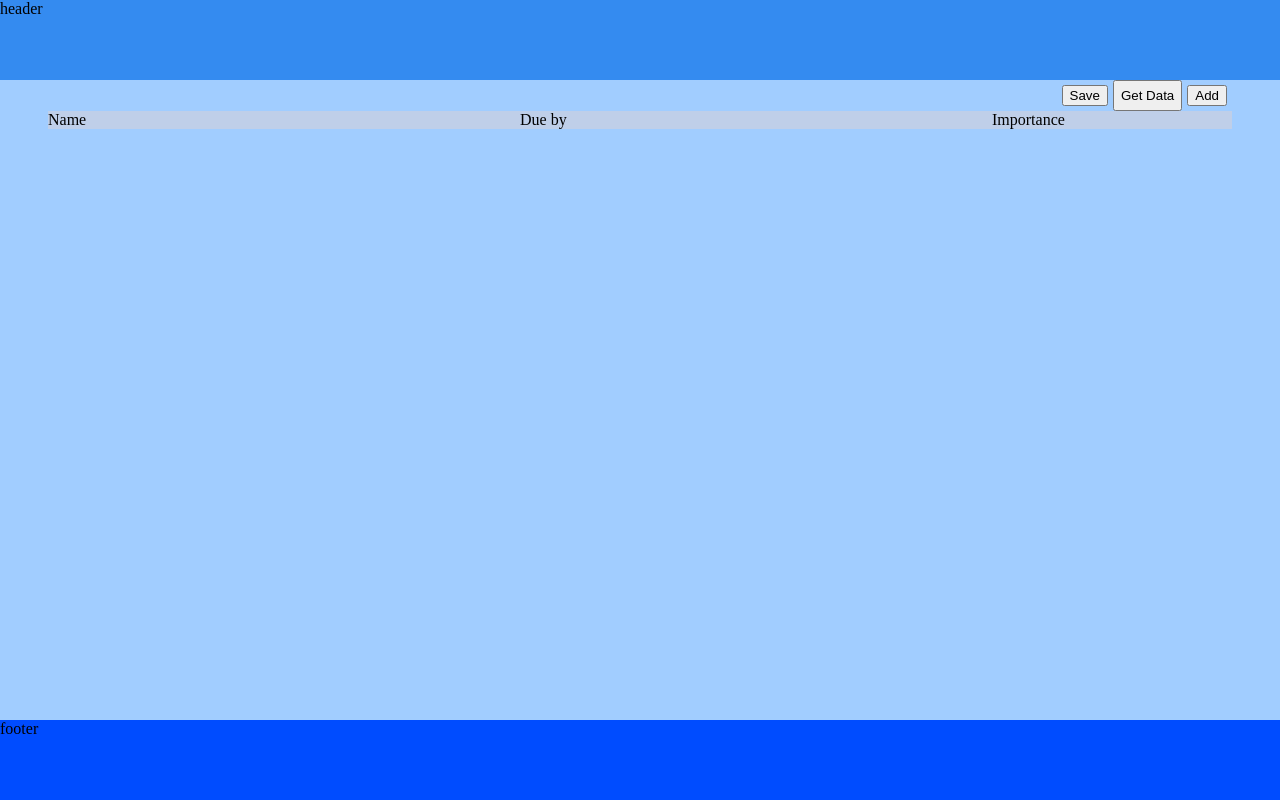
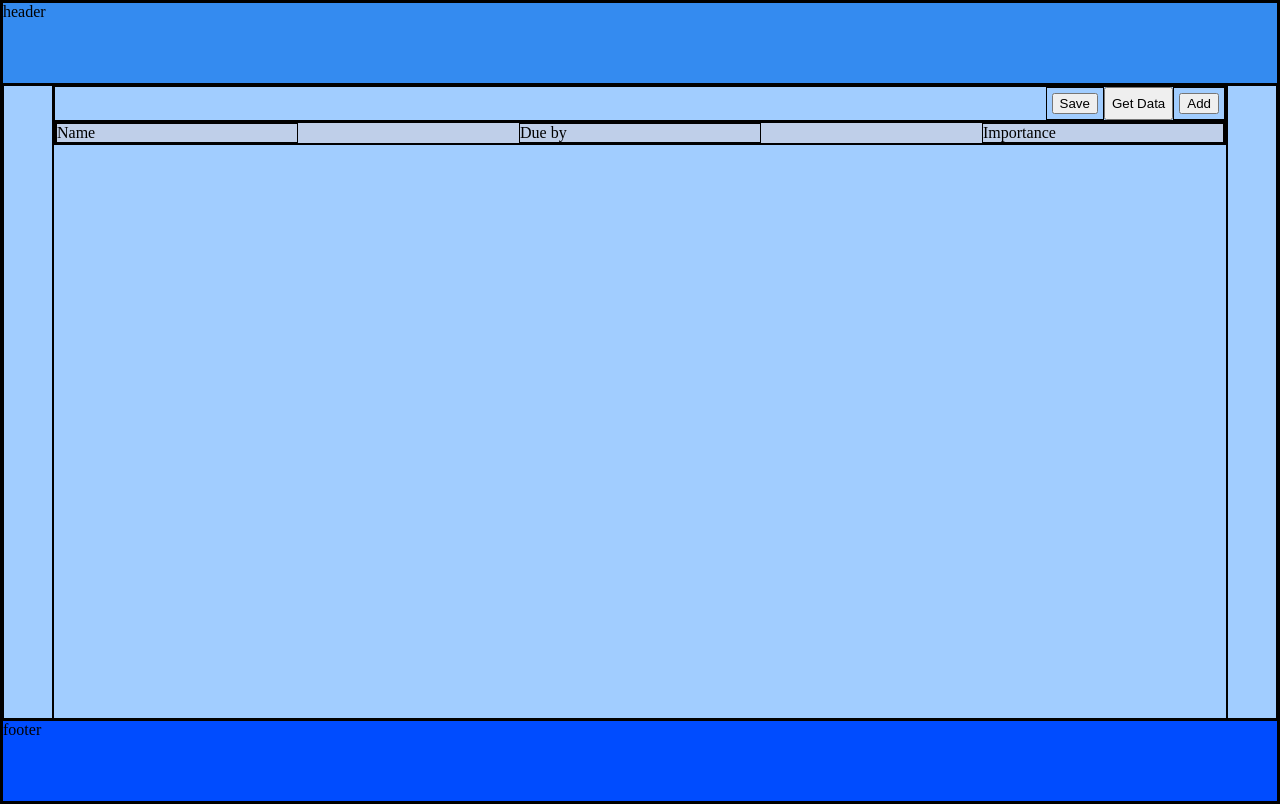
Before and after one commit to Jtstin/scheduling-app, a React (Vite) app in the folder schedule-ui/: page / in a window 1280 px wide. Built offline with nearby package versions, Linux system fonts and the light colour scheme.

Commit message:
learned how to visualise/clarify divs

```diff
--- a/schedule-ui/schedule.css
+++ b/schedule-ui/schedule.css
@@ -87,6 +87,10 @@ video {
   vertical-align: baseline;
 }
 
+div {
+  border: 1px solid black;
+}
+
 .container {
   height: 100vh;
   display: flex;
```
